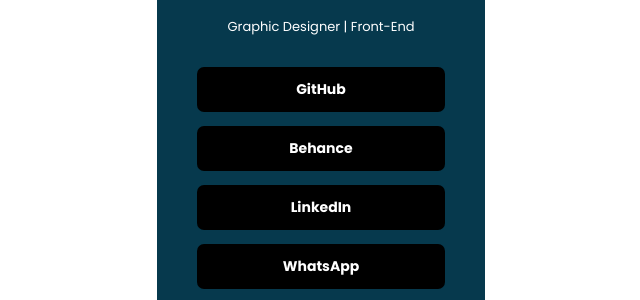
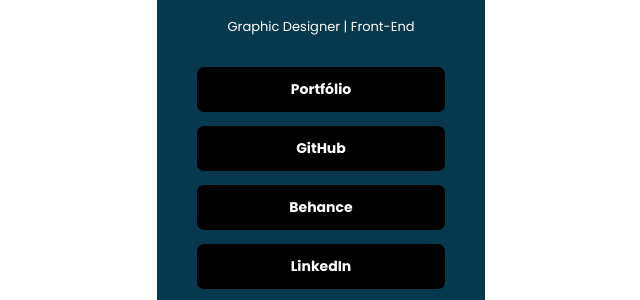
Before and after one commit to leehamarant/Perfil-de-links-sociais, a plain HTML site: page index.html in a window 1280 px wide. Shown: the part 199-499 px from the top of the page, 319-959 px from the left. Drawn offline with Linux system fonts and the light colour scheme.

Commit message:
Update index.html

```diff
--- a/index.html
+++ b/index.html
@@ -26,10 +26,10 @@
     <p class="loc">São Paulo, Brasil</p>
     <p class="front">Graphic Designer | Front-End</p>
 
+    <p class="botao"> <a href="https://myportfolio-la2024.netlify.app/">Portfólio</a></p>
     <p class="botao"> <a href="https://github.com/Leeh27">GitHub</a></p>
     <p class="botao"> <a href="https://www.behance.net/letciaamarante1">Behance</a></p>
     <p class="botao"> <a href="https://www.linkedin.com/in/let%C3%ADcia-amarante-861028215/">LinkedIn</a></p>
-    <p class="botao"> <a href="https://wa.me/qr/GHNF76AMKRYDJ1">WhatsApp</a></p>
     <p class="botao"> <a href="https://mailto:leehamarant22@gmail.com">Email</a></p>
 
 
```
